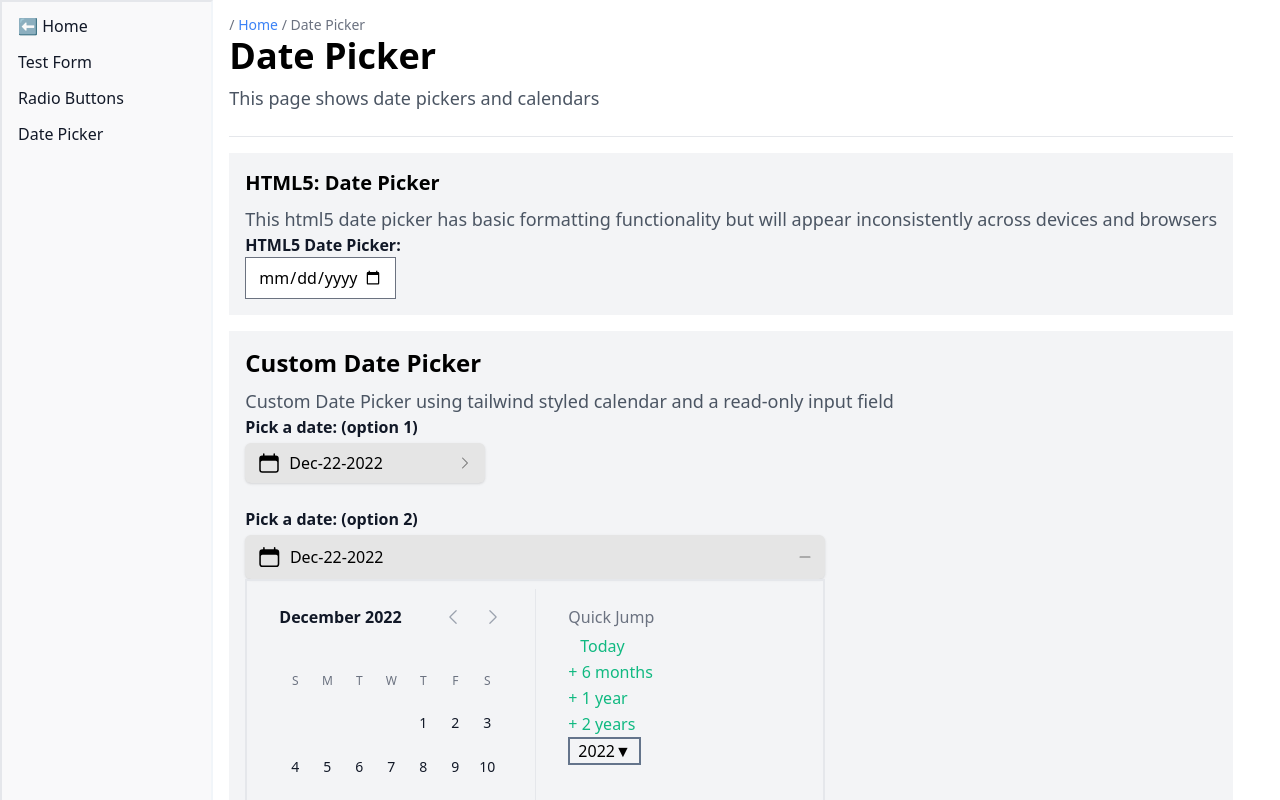
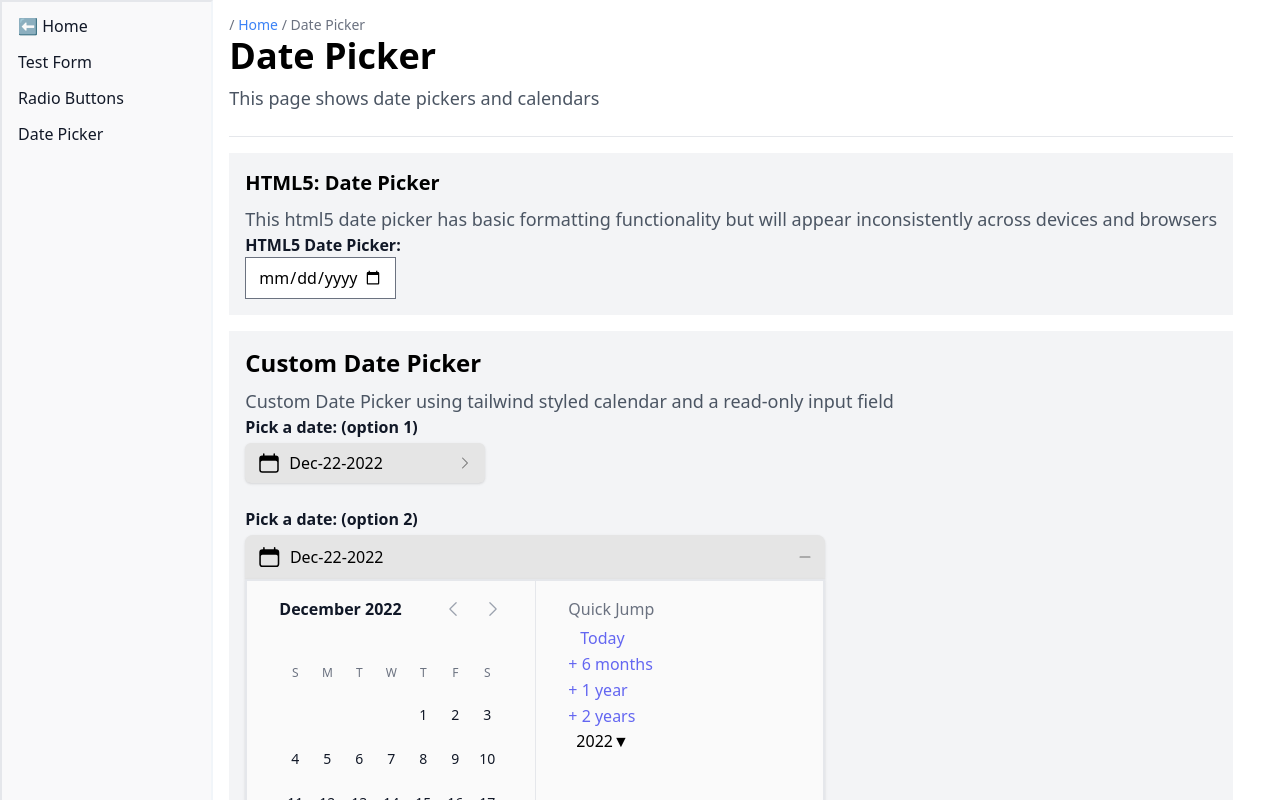
Before and after one commit to tayv/Project-Bubblegum, a Next.js app: page /forms/date-picker in a window 1280 px wide. Both pictures are taken after a click on the button 341 px from the left and 557 px from the top of the page. Shown: the top 800 px of the page. Built offline with nearby package versions, Linux system fonts and the light colour scheme.

Commit message:
Fixed year select styles and added scroll icon

```diff
--- a/components/atoms/DatePick.tsx
+++ b/components/atoms/DatePick.tsx
@@ -2,7 +2,7 @@ import React, { FC, Fragment, useState, useEffect } from 'react'
 import classNames from 'classnames'
 import { Control, Controller, useForm } from 'react-hook-form'
 import { Menu, Transition } from '@headlessui/react'
-import { EllipsisVerticalIcon } from '@heroicons/react/20/solid'
+import { ChevronDownIcon, ChevronUpIcon } from '@heroicons/react/20/solid'
 import { ChevronLeftIcon, ChevronRightIcon, CalendarIcon, MinusIcon } from '@heroicons/react/24/solid'
 import Input, { InputProps } from '@atoms/Input'
 import InputLabel from '@atoms/InputLabelRadix'
@@ -75,7 +75,7 @@ const DatePick: FC<InputProps> = ( { name , label, control } ) => {
       let yearFormatted = format(year, 'yyyy')
       return (
         // Use Radix UI's Select Component for accessibility. Hardcoded since it's unique to this component
-        <Select.Item key={yearFormatted.toString()} className="outline-none cursor-pointer hover:bg-sky-300 px-2" value={yearFormatted}>
+        <Select.Item key={yearFormatted.toString()} className="outline-none cursor-pointer hover:bg-indigo-200 px-2 rounded-md" value={yearFormatted}>
           <Select.ItemText>{yearFormatted}</Select.ItemText>
           <Select.ItemIndicator />
         </Select.Item>
@@ -221,25 +221,26 @@ const DatePick: FC<InputProps> = ( { name , label, control } ) => {
 
     <br/>
     {/* Calendar minus icon only shows when calendar is open */}
-    <InputLabel type="standard" label="Pick a date: (option 2)" htmlFor="date-option2" />
+    <InputLabel type="standard" label="Pick a date: (option 2)" htmlFor={name} />
     <Accordion.Root type="single" collapsible className="flex shrink" > {/* Flex shrink used since can't change Root styles like width using Data Attributes */}
       <Accordion.Item value="item-1" className="mt-1 ">
-        <Accordion.Header className="group flex rounded-md shadow data-[state=closed]:w-48 data-[state=open]:w-full bg-neutral-200 ">
+        <Accordion.Header className="group flex shadow data-[state=closed]:w-48 data-[state=open]:w-full bg-neutral-200 data-[state=closed]:rounded-md data-[state=open]:rounded-tl-lg data-[state=open]:rounded-tr-lg">
           <Accordion.Trigger className="inline-flex justify-between items-center px-3 py-2 w-full text-left ">
             <div className="inline-flex align-left">
               <CalendarIcon className="h-7 w-7 mr-2 text-black" />
-              <input readOnly type="text" className="shrink w-full p-0 m-0 bg-transparent border-none focus:ring-0 text-black cursor-pointer" value={ format(selectedDay, 'MMM-dd-yyyy') }  />
-
-
-  {/* NEED TO ADD A READ ONLY INPUT WITH INTEGRATED ICONS HERE SO IT GETS SUBMITTED WITH THE FORM */}
-
-
+              <input
+                name={name}
+                readOnly
+                type="text"
+                className="shrink w-full p-0 m-0 bg-transparent border-none focus:ring-0 text-black cursor-pointer"
+                value={ format(selectedDay, 'MMM-dd-yyyy') }
+              />
             </div>
             <MinusIcon className="group-data-[state=closed]:hidden h-4 w-4 text-neutral-500 " /> {/* Hiding minus icon when calendar is closed via tailwind's group to avoid cluttering the starting state with icons */}
           </Accordion.Trigger>
         </Accordion.Header>
         <Accordion.Content className="data-[state=closed]:w-60 data-[state=open]:w-full">
-         <div className="py-2 border-solid border-2 w-full">
+         <div className="bg-neutral-50 rounded-bl-lg rounded-br-lg border-solid border-2 shadow w-full p-3 py-6 md:p-0">
           <div className="max-w-md mx-auto sm:px-7 md:max-w-4xl md:px-2">
             <div className="md:grid md:grid-cols-2 md:divide-x md:divide-gray-200">
               <div className="md:pt-4 md:pr-8 md:pb-2 md:pl-6">
@@ -326,25 +327,29 @@ const DatePick: FC<InputProps> = ( { name , label, control } ) => {
               <section className="md:pl-8 md:pt-4 sm:pt-2 sm:pl-0">
                 <h2 className="pb-1 text-gray-500 font-medium">Quick Jump</h2>
                 <ol>
-                  <li className="text-emerald-500 pl-3 py-px"><button type="button" onClick={ () => setCurrentMonth(format(today, 'MMM-yyyy')) }>Today</button></li>
-                  <li className="text-emerald-500 py-px"><button type="button" onClick={ () => jumpToDate(6) }>+ 6 months</button></li>
-                  <li className="text-emerald-500 py-px"><button type="button" onClick={ () => jumpToDate(12) }>+ 1 year</button></li>
-                  <li className="text-emerald-500 py-px"><button type="button" onClick={ () => jumpToDate(24) }>+ 2 years</button></li>
+                  <li className="text-indigo-500 pl-3 py-px"><button type="button" onClick={ () => setCurrentMonth(format(today, 'MMM-yyyy')) }>Today</button></li>
+                  <li className="text-indigo-500 py-px"><button type="button" onClick={ () => jumpToDate(6) }>+ 6 months</button></li>
+                  <li className="text-indigo-500 py-px"><button type="button" onClick={ () => jumpToDate(12) }>+ 1 year</button></li>
+                  <li className="text-indigo-500 py-px"><button type="button" onClick={ () => jumpToDate(24) }>+ 2 years</button></li>
                 </ol>
 
                 {/* The Select.Root value syncs with state so it updates if user changes calendar to a new year. No name attribute since this field isn't submitted to server */}
                 <Select.Root  value={format(firstDaySelectedMonth,"yyyy")} defaultValue={format(firstDaySelectedMonth,"yyyy")} onValueChange={setNewYear} >
-                  <Select.Trigger className="outline-none text-md border-solid border-2 border-slate-500 px-2 hover:bg-white">
+                  <Select.Trigger className="outline-none rounded-md text-md px-2 hover:bg-indigo-200">
                     <Select.Value placeholder="Year" />
                     <Select.Icon />
                   </Select.Trigger>
                   <Select.Portal>
-                    <Select.Content className="outline-none border-solid border-2 border-slate-500 bg-white py-1 px-2">
-                      <Select.ScrollUpButton />
+                    <Select.Content className="outline-none border-solid border border-slate-200 rounded-md bg-white py-1 px-2">
+                      <Select.ScrollUpButton className="flex justify-center">
+                        <ChevronUpIcon className="h-4 w-4 text-neutral-800" />
+                      </Select.ScrollUpButton>
                       <Select.Viewport>
                         { setYearRange(1999, 2025) }
                       </Select.Viewport>
-                      <Select.ScrollDownButton />
+                      <Select.ScrollDownButton className="flex justify-center">
+                        <ChevronDownIcon className="h-4 w-4 mr-2 text-neutral-800" />
+                      </Select.ScrollDownButton>
                     </Select.Content>
                   </Select.Portal>
                 </Select.Root>
```
